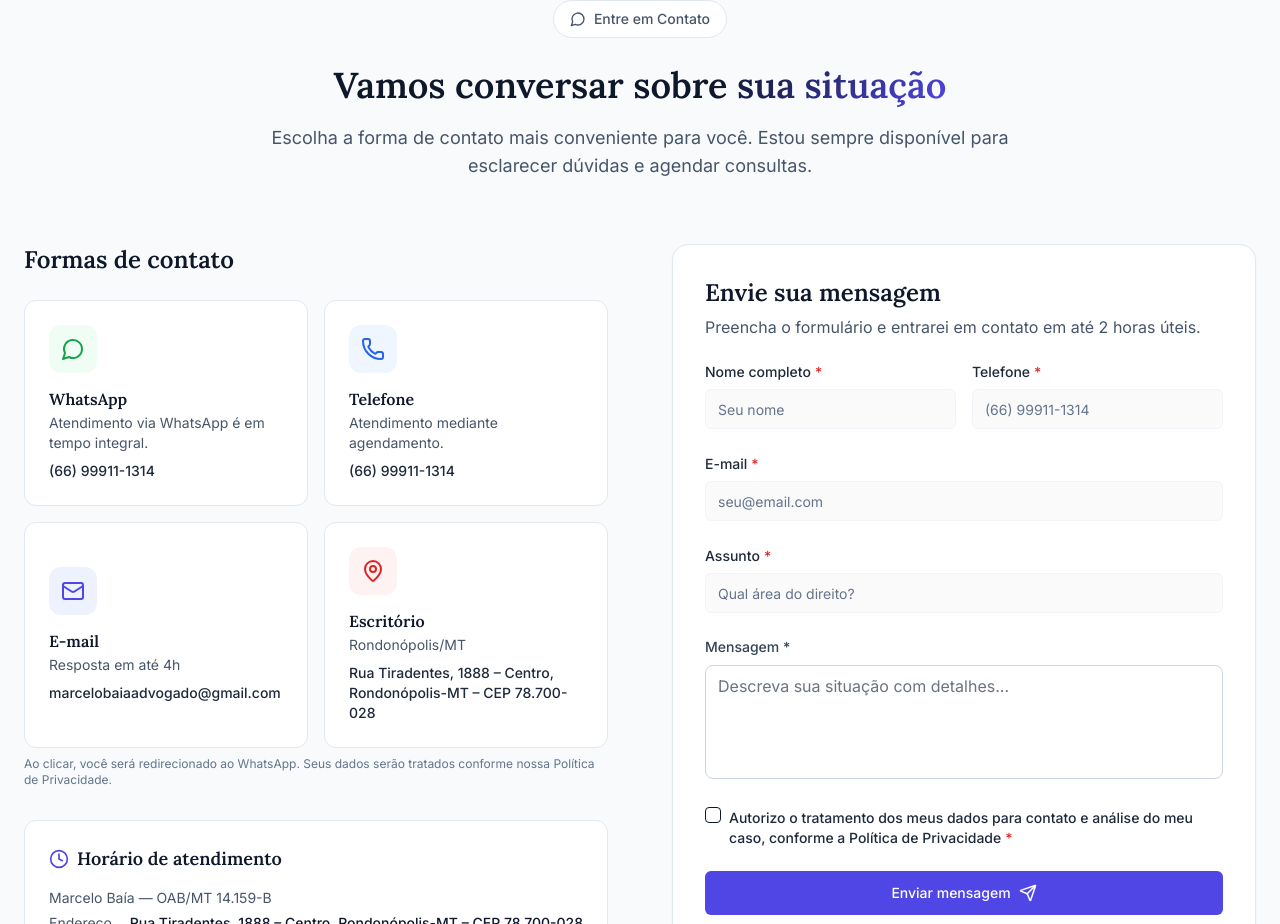
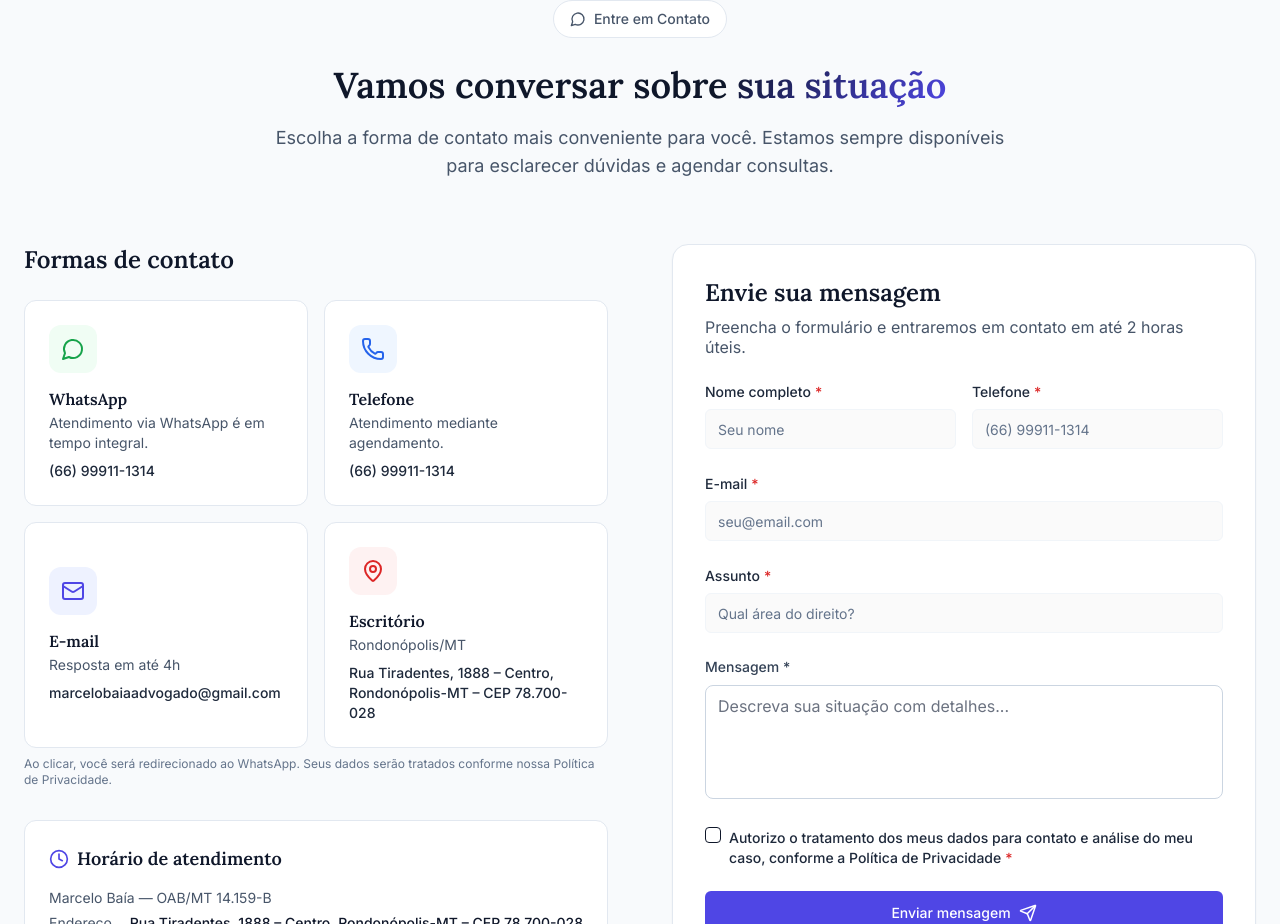
Before and after one commit to xIceWizarDx/Marcelo_Advocacia, a React (Vite) app: page / in a window 1280 px wide. Shown: the part 4840-5764 px from the top of the page. Built offline with nearby package versions, Linux system fonts and the light colour scheme.

Commit message:
Atualiza mensagens de contato

```diff
--- a/src/pages/homepage/components/ContactSection.jsx
+++ b/src/pages/homepage/components/ContactSection.jsx
@@ -84,7 +84,7 @@ const ContactSection = () => {
           </h2>
 
           <p className="text-lg text-slate-600 max-w-3xl mx-auto">
-            Escolha a forma de contato mais conveniente para você. Estou sempre disponível para esclarecer dúvidas e agendar consultas.
+            Escolha a forma de contato mais conveniente para você. Estamos sempre disponíveis para esclarecer dúvidas e agendar consultas.
           </p>
         </div>
 
@@ -152,7 +152,7 @@ const ContactSection = () => {
                 Envie sua mensagem
               </h3>
               <p className="text-slate-600">
-                Preencha o formulário e entrarei em contato em até 2 horas úteis.
+                Preencha o formulário e entraremos em contato em até 2 horas úteis.
               </p>
             </div>
 
```
